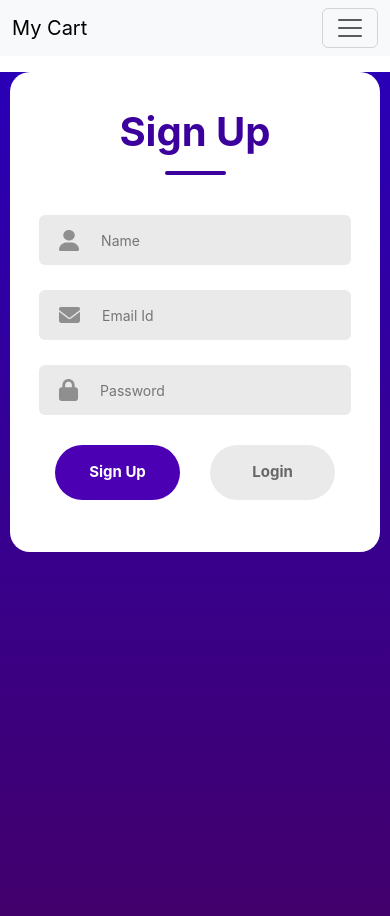
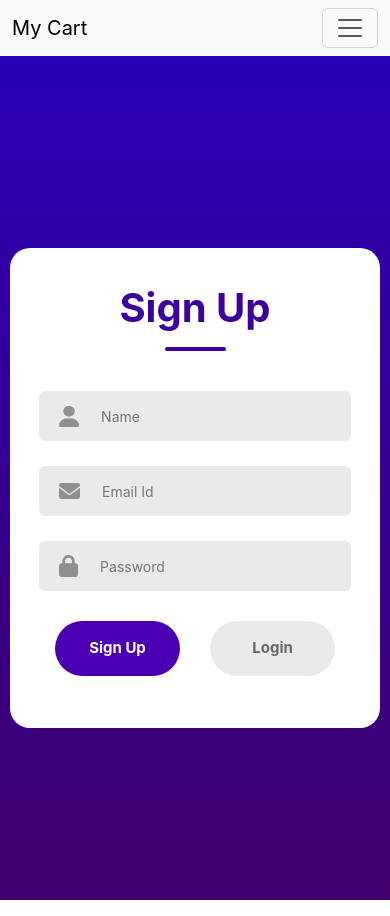
Before and after one commit to someshbhardwaj17/MyCart, a React (Create React App) app: page /login in a window 390 px wide. Built offline with nearby package versions, Linux system fonts and the light colour scheme.

Commit message:
update pos of login page

```diff
--- a/src/Components/Login-Signup/LoginSignup.css
+++ b/src/Components/Login-Signup/LoginSignup.css
@@ -18,6 +18,7 @@ body{
     border-radius: 20px;
     width: 600px;
     height: 570px;
+    margin-top: 20px;
 }
 .header{
     display: flex;
@@ -108,6 +109,15 @@ border-radius: 6px;
 }
 
 @media only screen and (max-width: 700px) {
+    .parent{
+        background: linear-gradient(#2A00B7,#42006C);
+        display: flex;
+        justify-content: center;
+        align-items: center;
+        width: 100%;
+        height: 100vh;
+
+    }
     .container{
         display: flex;
         flex-direction: column;
--- a/src/Components/Navbar/Navbar.jsx
+++ b/src/Components/Navbar/Navbar.jsx
@@ -13,7 +13,7 @@ function OffcanvasExample() {
   return (
     <>
       {["sm"].map((expand) => (
-        <Navbar key={expand} expand={expand} className="bg-body-tertiary mb-3">
+        <Navbar key={expand} expand={expand} className="bg-body-tertiary mb-0">
           <Container fluid>
             <Navbar.Brand href="#">My Cart</Navbar.Brand>
             <Navbar.Toggle aria-controls={`offcanvasNavbar-expand-${expand}`} />
```
